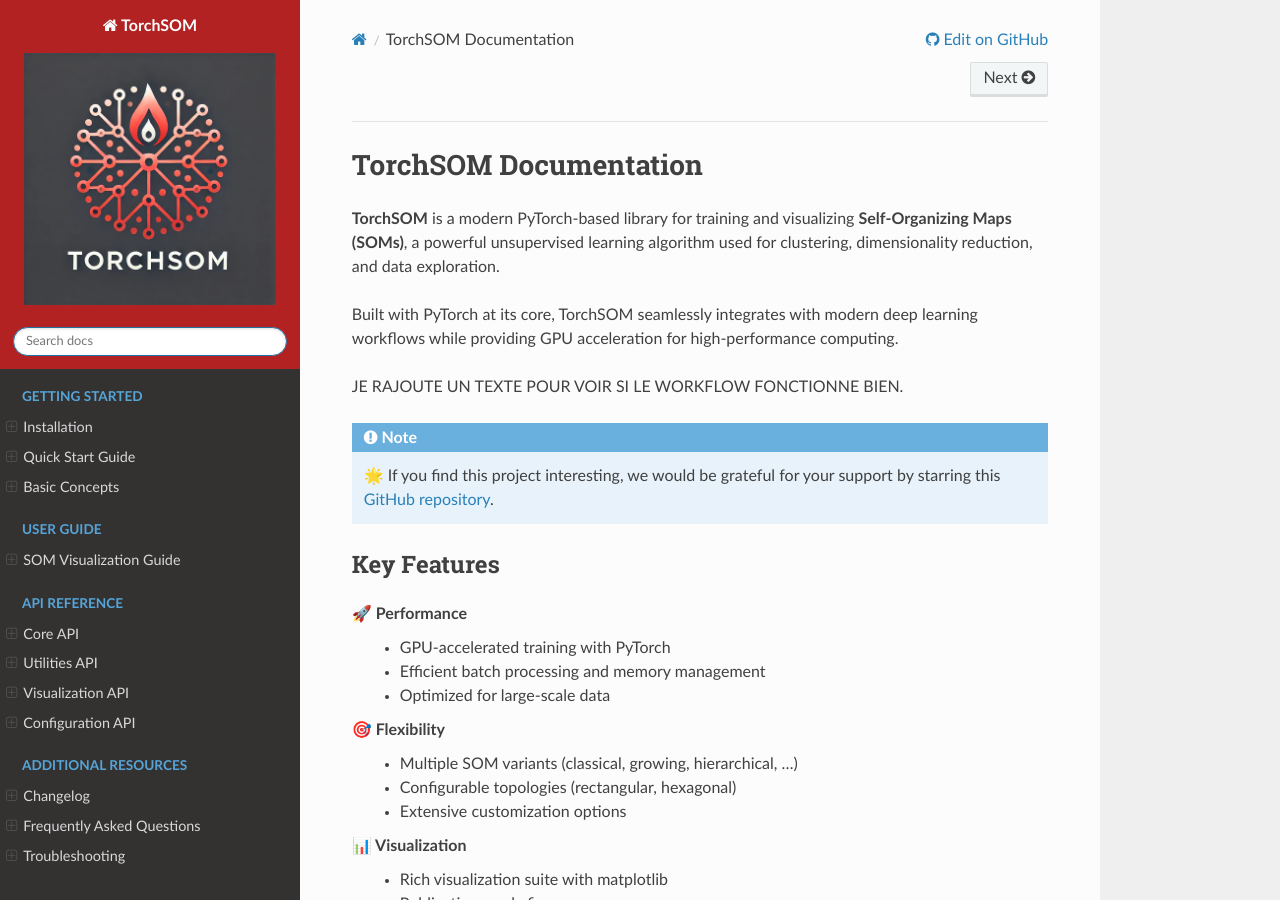
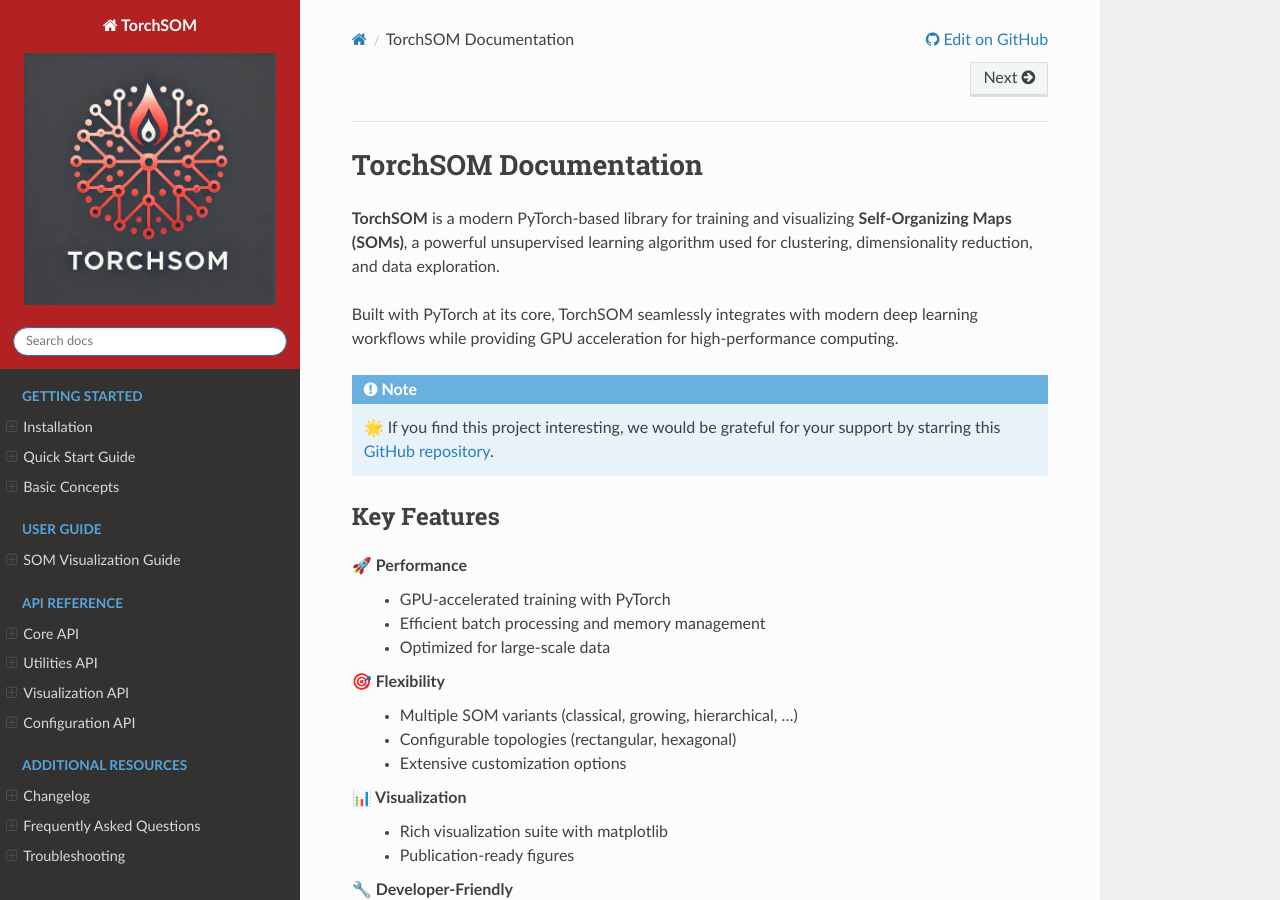
Before and after one commit to michelin/TorchSOM, a Sphinx documentation site: the page built from docs/source/index.rst, in a window 1280 px wide and 900 px high. Built offline with Sphinx 7.4.7 and the Read the Docs theme 3.1.0, drawn with Linux system fonts in a browser that asks for light colours.

Commit message:
chore: update CI workflows and documentation
- Modified the GitHub Actions test workflow to exclude additional macOS and Python version combinations to optimize CI load.
- Upgraded the checkout action from v4 to v5 for improved performance and features.
- Adjusted the coverage upload step to reflect the correct Python and PyTorch versions, enabling accurate coverage reporting.
- Removed a temporary note from the documentation index to maintain clarity and professionalism.

```diff
--- a/docs/source/index.rst
+++ b/docs/source/index.rst
@@ -16,8 +16,6 @@
 
 Built with PyTorch at its core, TorchSOM seamlessly integrates with modern deep learning workflows while
 providing GPU acceleration for high-performance computing.
-
-JE RAJOUTE UN TEXTE POUR VOIR SI LE WORKFLOW FONCTIONNE BIEN.
 
 .. note::
    🌟 If you find this project interesting, we would be grateful for your support by starring
```
Also changed, not shown: 1 other file.
